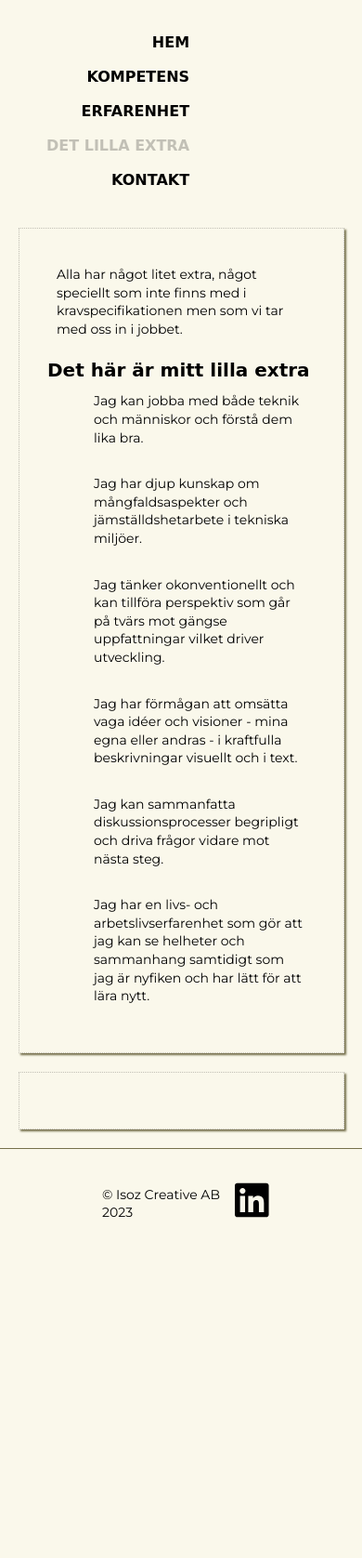
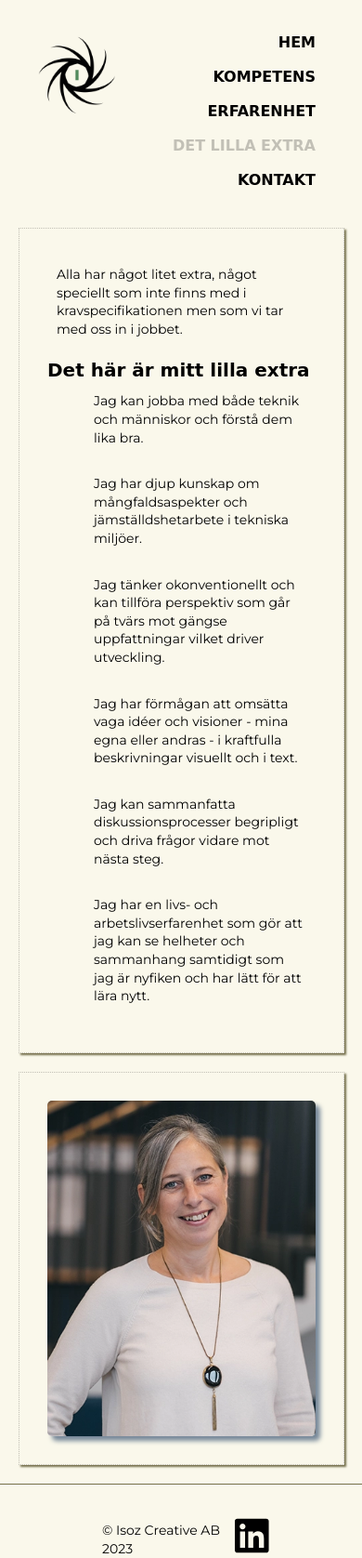
Before and after one commit to AECIsoz/isozcreative, a PHP site: page /extra.html in a window 390 px wide. Shown: the top 1676 px of the page at 93% size. Before the commit the page ends 1310 px from the top, so only its background shows below. Run offline with PHP 8.4, Linux system fonts and the light colour scheme; some libraries are stand-ins or nearby versions; some web fonts are replaced.

Commit message:
tweak styling, add photo

```diff
--- a/extra.html
+++ b/extra.html
@@ -53,7 +53,9 @@
                     </ul>
                 </div>
                 <div class="contrasting-style">
-
+                    <div class="portrait">
+                        <img src="images/Anna-2021-1.webp" alt="">
+                    </div>
                 </div>
             </div>
         </div>
@@ -63,7 +65,9 @@
             <p>&#169 Isoz Creative AB 2023</p>
         </div>
         <div>
-            <a href="https://www.linkedin.com/in/annaisoz/"><svg xmlns="http://www.w3.org/2000/svg" height="5em" viewBox="0 0 448 512"><!--! Font Awesome Free 6.4.2 by @fontawesome - https://fontawesome.com License - https://fontawesome.com/license (Commercial License) Copyright 2023 Fonticons, Inc. --><path d="M416 32H31.9C14.3 32 0 46.5 0 64.3v383.4C0 465.5 14.3 480 31.9 480H416c17.6 0 32-14.5 32-32.3V64.3c0-17.8-14.4-32.3-32-32.3zM135.4 416H69V202.2h66.5V416zm-33.2-243c-21.3 0-38.5-17.3-38.5-38.5S80.9 96 102.2 96c21.2 0 38.5 17.3 38.5 38.5 0 21.3-17.2 38.5-38.5 38.5zm282.1 243h-66.4V312c0-24.8-.5-56.7-34.5-56.7-34.6 0-39.9 27-39.9 54.9V416h-66.4V202.2h63.7v29.2h.9c8.9-16.8 30.6-34.5 62.9-34.5 67.2 0 79.7 44.3 79.7 101.9V416z"/></svg></a>
+            <a href="https://www.linkedin.com/in/annaisoz/"><svg xmlns="http://www.w3.org/2000/svg" height="5em" viewBox="0 0 448 512"><!--! Font Awesome Free 6.4.2 by @fontawesome - https://fontawesome.com License - https://fontawesome.com/license (Commercial License) Copyright 2023 Fonticons, Inc. -->
+                    <path d="M416 32H31.9C14.3 32 0 46.5 0 64.3v383.4C0 465.5 14.3 480 31.9 480H416c17.6 0 32-14.5 32-32.3V64.3c0-17.8-14.4-32.3-32-32.3zM135.4 416H69V202.2h66.5V416zm-33.2-243c-21.3 0-38.5-17.3-38.5-38.5S80.9 96 102.2 96c21.2 0 38.5 17.3 38.5 38.5 0 21.3-17.2 38.5-38.5 38.5zm282.1 243h-66.4V312c0-24.8-.5-56.7-34.5-56.7-34.6 0-39.9 27-39.9 54.9V416h-66.4V202.2h63.7v29.2h.9c8.9-16.8 30.6-34.5 62.9-34.5 67.2 0 79.7 44.3 79.7 101.9V416z" />
+                </svg></a>
         </div>
     </footer>
     <script src="script.js"></script>
--- a/style.css
+++ b/style.css
@@ -196,8 +196,19 @@ ul li {
     margin-top: 1rem;
 }
 
-.illustration {
+.illustration  {
     margin: 0 auto;
+}
+
+.portrait {
+    display: flex;
+    justify-content: center;
+    align-items: center;
+}
+
+.portrait img {
+    border-radius: 5px;
+    box-shadow: 5px 5px 5px lightslategray;
 }
 
 .mail {
@@ -264,7 +275,7 @@ ul li {
     }
 
     .nav-link:hover {
-        font-size: 3.5rem;
+        font-size: 2.5rem;
     }
 
     .sub-left {
@@ -283,8 +294,9 @@ ul li {
         width: 90%;
     }
 
-    .logo {
-        display: block;
+    .desktop-image {
+        width: 100px;
+        height: 100px;
     }
 }
 
@@ -356,6 +368,7 @@ ul li {
     }
 
     .mobile-image {
+        display: block;
         width: 100px;
         height: 100px;
         margin-left: 3rem;
```
Also changed, not shown: images/Anna-2021-1.webp (added).
